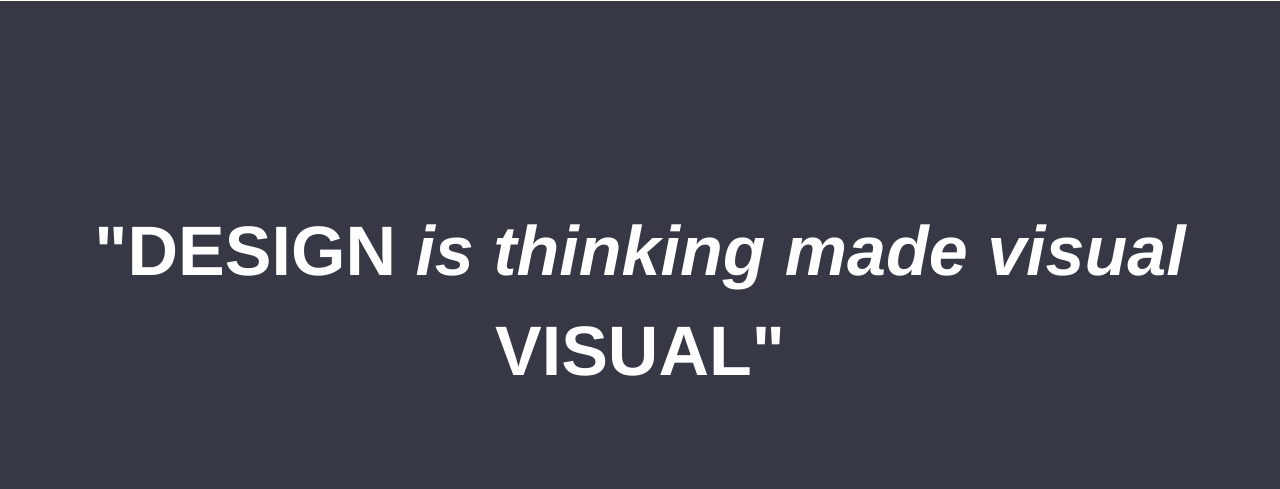
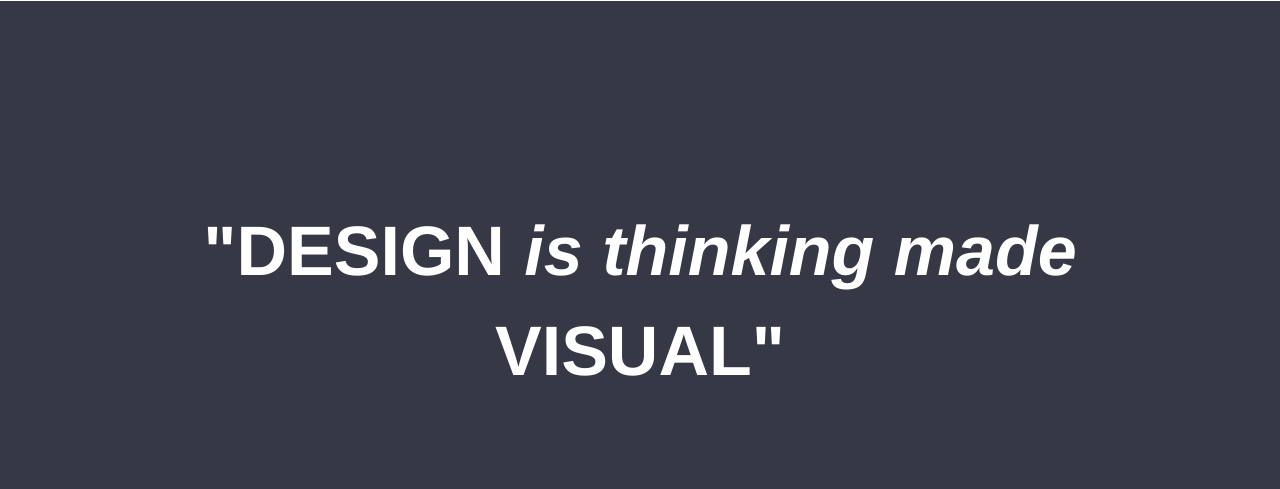
Before and after one commit to mixedfruitjuice/FA-Designs-website, a Node server app: page / in a window 1280 px wide. Shown: the part 5383-5872 px from the top of the page. Run offline with Node 20, Linux system fonts and the light colour scheme.

Commit message:
another bug fix? yup

```diff
--- a/src/views/index.ejs
+++ b/src/views/index.ejs
@@ -90,7 +90,7 @@
         <div class="BelowHome">
             <div class="container">
                 <div class="row">
-                    <span id="quote1">"<b>DESIGN</b> <i>is thinking made visual</i> <b>VISUAL</b>"</span>
+                    <span id="quote1">"<b>DESIGN</b> <i>is thinking made</i> <b>VISUAL</b>"</span>
                     <br />
                     <img id="homesuite" src="img/homesuite.png" />
                     <span id="ondernemer2">ONDERNEMERS</span>
```
